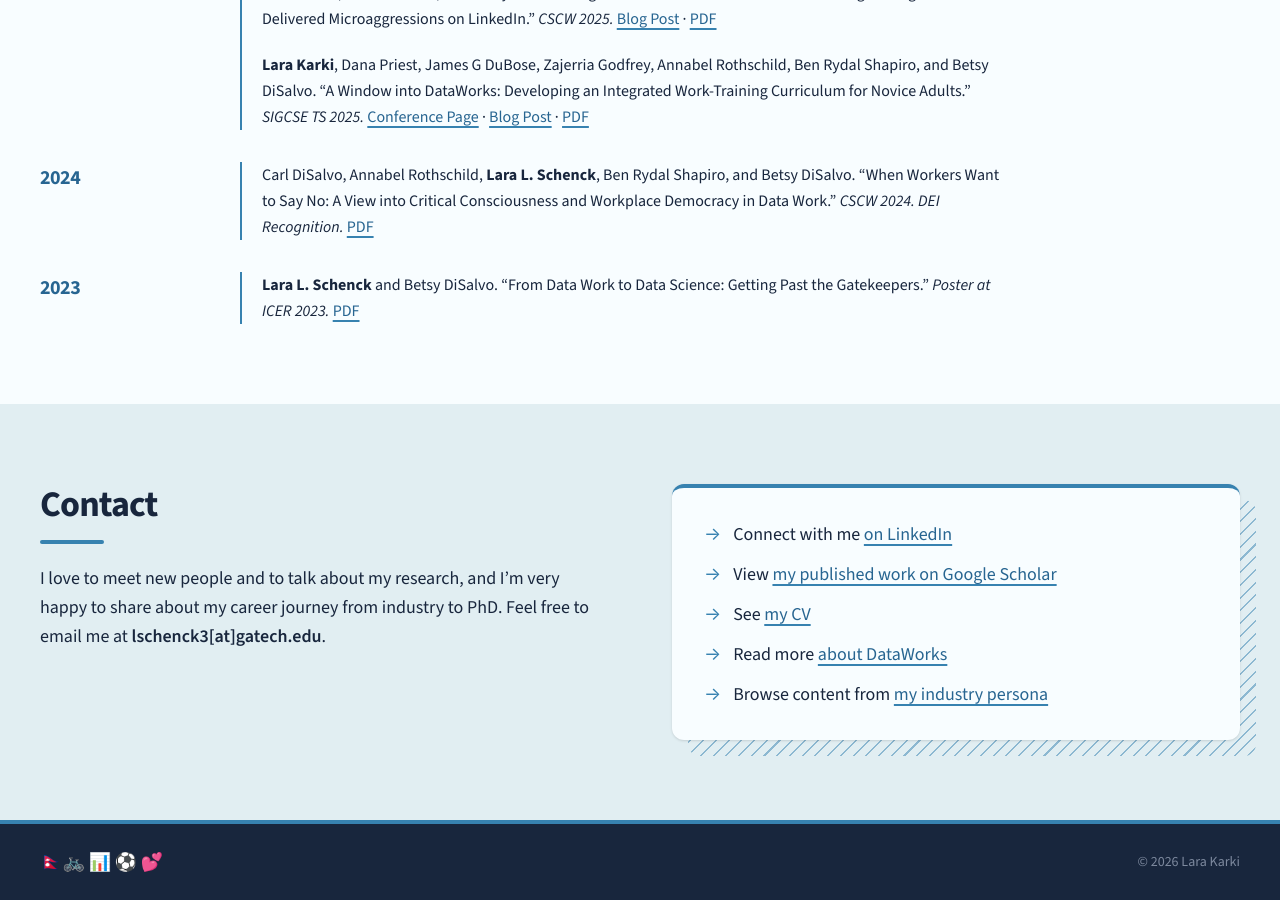
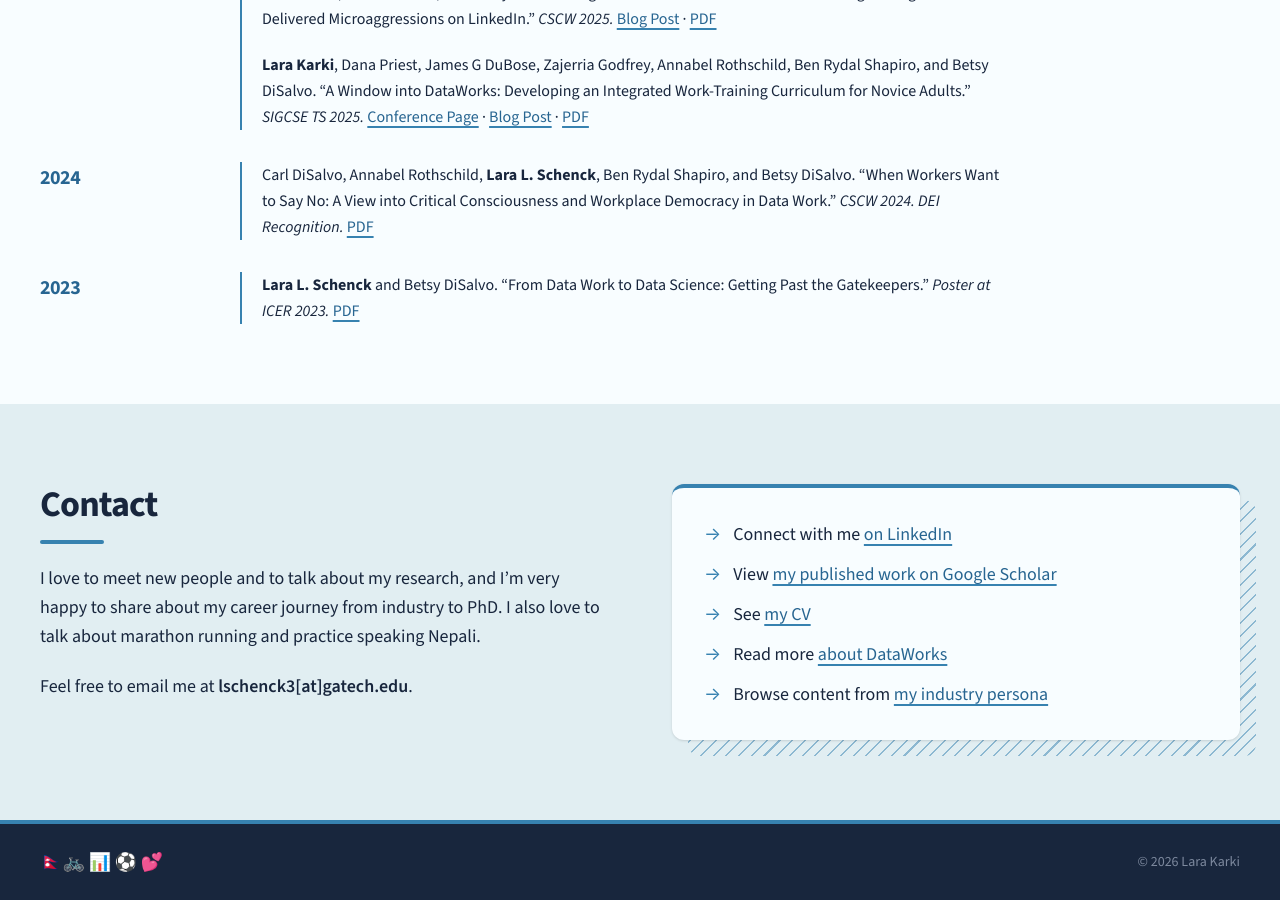
Before and after one commit to laras126/larakarki, a Jekyll site: the page built from index.html, in a window 1280 px wide and 900 px high, scrolled down 2890 px. Built offline with Jekyll 4.4.1, drawn with Linux system fonts in a browser that asks for light colours; part of the change alters nothing that is shown.

Commit message:
Update meta

```diff
--- a/_config.yml
+++ b/_config.yml
@@ -1,8 +1,8 @@
 title: Lara Karki
-tagline: Broadening Access to Computing Careers
+tagline: Studying the future of computing work
 description: >-
-  I am a PhD student in Human-Centered Computing at Georgia Tech where I study
-  access to computing careers through community-engaged research.
+  Lara Karki is a Ph.D. candidate in Human-Centered Computing at Georgia Tech
+  studying the future of computing work through participatory, community-engaged research.
 url: "https://larakarki.com"
 baseurl: ""
 lang: en-US
--- a/index.html
+++ b/index.html
@@ -54,7 +54,9 @@ layout: default
   <div class="container-wide grid gap-10 md:grid-cols-2 md:gap-16">
     <div class="max-w-prose space-y-5 text-lg leading-relaxed">
       <h2 class="heading-bar text-3xl font-bold tracking-tight md:text-4xl">Contact</h2>
-      <p>I love to meet new people and to talk about my research, and I’m very happy to share about my career journey from industry to PhD. Feel free to email me at <span class="font-semibold">{{ site.author.email_display }}</span>.</p>
+      <p>I love to meet new people and to talk about my research, and I’m very happy to share about my career journey from industry to PhD. I also love to talk about marathon running and practice speaking Nepali.</p>
+
+      <p>Feel free to email me at <span class="font-semibold">{{ site.author.email_display }}</span>.</p>
     </div>
     <div class="relative self-center">
       <div class="pattern-lines absolute inset-0 translate-x-3 translate-y-3 rounded-xl text-accent/50 md:translate-x-4 md:translate-y-4" aria-hidden="true"></div>
```
